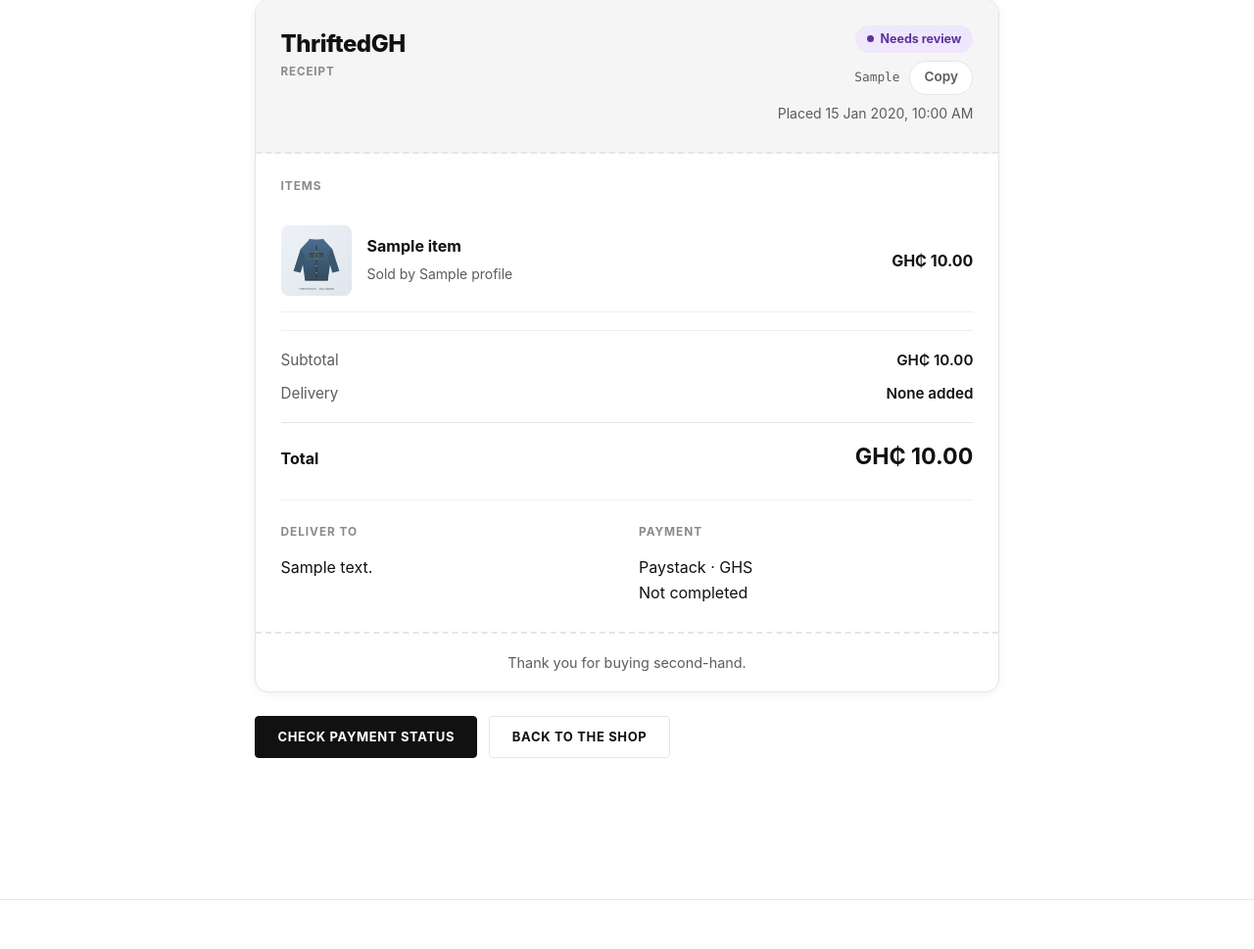
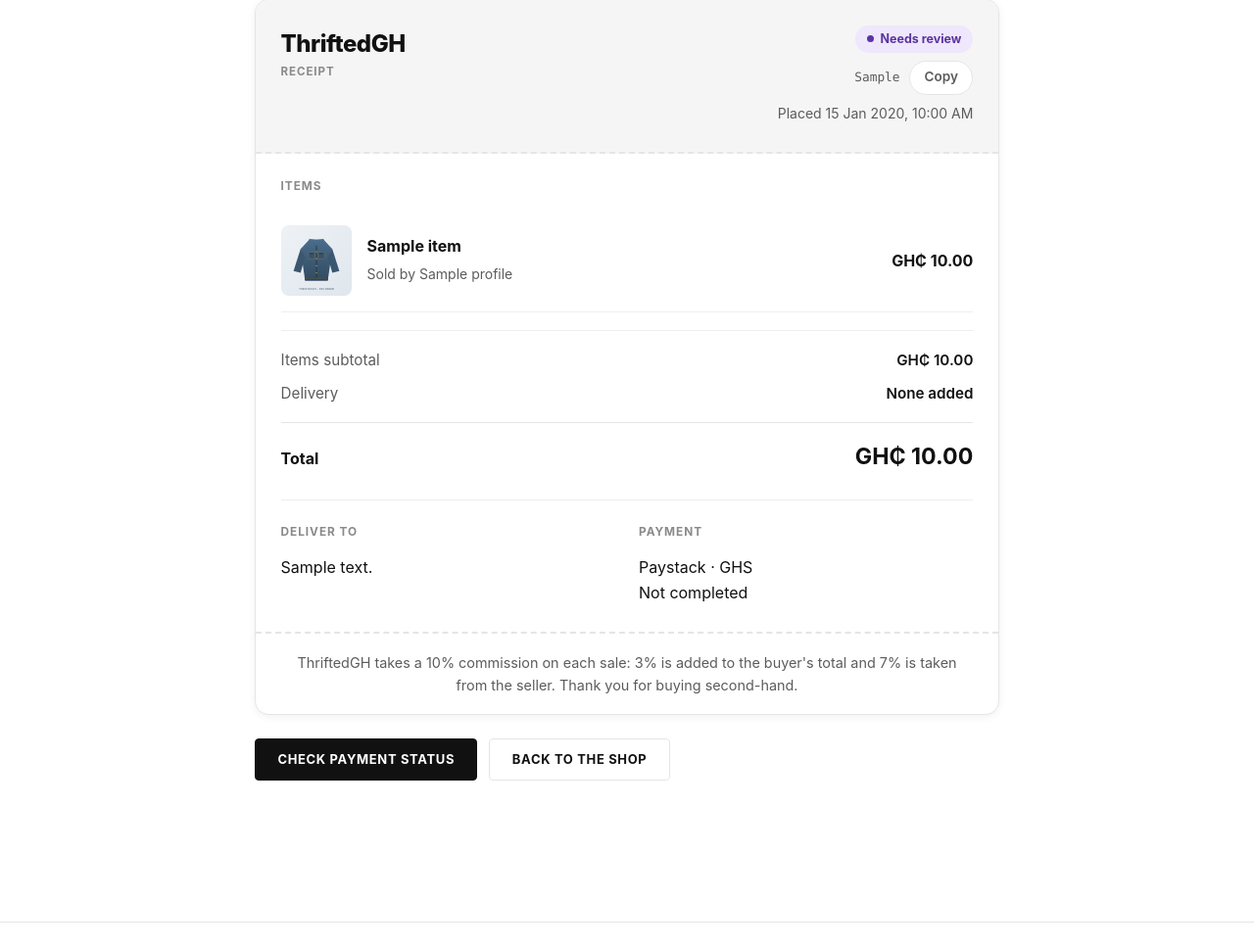
Before and after one commit to LotusTJ/E-Commerce-Team-Final-Project, a PHP site: page /ThriftedGH/views/buyer/orders.php?id=1 in a window 1280 px wide. Shown: the part 536-1505 px from the top of the page at 98% size. Run offline with PHP 8.4, Linux system fonts and the light colour scheme; the visitor is signed in with stand-in values (Sample User, id 1); tables that the repository leaves empty hold one stand-in row (values such as "Sample post").

Commit message:
Split commission: 3% buyer service fee, 7% seller commission

```diff
--- a/ThriftedGH/classes/CommerceModel.php
+++ b/ThriftedGH/classes/CommerceModel.php
@@ -16,4 +16,6 @@ abstract class CommerceModel {
         return (int)$parts[0] * 100 + (int)str_pad($parts[1] ?? '', 2, '0');
     }
     public static function money($cents) { return sprintf('%d.%02d', intdiv($cents, 100), $cents % 100); }
+    public static function buyerFee($cents) { return intdiv($cents * 3 + 50, 100); }
+    public static function sellerFee($cents) { return intdiv($cents * 7 + 50, 100); }
 }
--- a/ThriftedGH/classes/OrderClass.php
+++ b/ThriftedGH/classes/OrderClass.php
@@ -12,17 +12,18 @@ class OrderClass extends CommerceModel {
                 JOIN seller_profiles sp ON sp.seller_id=p.seller_id
                 WHERE c.user_id=? ORDER BY p.product_id FOR UPDATE",'i',[$userId]);
             if (!$items) throw new DomainException('Your cart is empty.');
-            $total=0;
+            $subtotal=0;
             foreach ($items as $p) {
                 $approved=$this->fetchOne("SELECT application_id FROM seller_applications WHERE user_id=? AND status='approved' LIMIT 1",'i',[$p['seller_user_id']]);
                 if (!$approved || $p['status']!=='available' || (int)$p['stock_quantity']!==1) throw new DomainException('An item is unavailable. Remove it from your cart and try again.');
-                $total+=self::cents($p['price']);
+                $subtotal+=self::cents($p['price']);
             }
+            $total=$subtotal+self::buyerFee($subtotal);
             if ($total<1 || $total>9999999999) throw new DomainException('The order total must be greater than zero and within the payment limit.');
             $ref='TGH-'.bin2hex(random_bytes(16));
             $id=$this->write("INSERT INTO orders (buyer_id,order_reference,total_amount,delivery_address,reservation_expires_at) VALUES (?,?,?,?,DATE_ADD(UTC_TIMESTAMP(),INTERVAL 15 MINUTE))",'isss',[$userId,$ref,self::money($total),trim($address)])['id'];
             foreach ($items as $p) {
-                $commission=intdiv(self::cents($p['price'])+5,10);
+                $commission=self::sellerFee(self::cents($p['price']));
                 $this->write('INSERT INTO order_items (order_id,product_id,seller_id,price_at_purchase,commission_amount,title_at_purchase) VALUES (?,?,?,?,?,?)','iiisss',[$id,$p['product_id'],$p['seller_id'],$p['price'],self::money($commission),$p['title']]);
                 $this->write("UPDATE products SET status='reserved',reservation_order_id=? WHERE product_id=?",'ii',[$id,$p['product_id']]);
             }
--- a/ThriftedGH/views/buyer/cart.php
+++ b/ThriftedGH/views/buyer/cart.php
@@ -30,12 +30,12 @@ $sellerCount=count(array_unique(array_column($items,'seller_id')));
 <?php endforeach; ?>
 </div>
 <aside class="tg-card tg-summary"><h2>Order summary</h2>
-<dl class="tg-rows"><div><dt>Subtotal (<?=count($items)?> <?=count($items)===1?'piece':'pieces'?>)</dt><dd>GH₵ <?=CommerceModel::money($total)?></dd></div><div><dt>Delivery fee</dt><dd>None added</dd></div></dl>
-<div class="tg-total"><span>Total</span><strong>GH₵ <?=CommerceModel::money($total)?></strong></div>
+<?php $fee=CommerceModel::buyerFee($total); $grand=$total+$fee; ?>
+<dl class="tg-rows"><div><dt>Subtotal (<?=count($items)?> <?=count($items)===1?'piece':'pieces'?>)</dt><dd>GH₵ <?=CommerceModel::money($total)?></dd></div><div><dt>Service fee (3%)</dt><dd>GH₵ <?=CommerceModel::money($fee)?></dd></div><div><dt>Delivery fee</dt><dd>None added</dd></div></dl>
+<div class="tg-total"><span>Total</span><strong>GH₵ <?=CommerceModel::money($grand)?></strong></div>
 <?php if(!$unavailable): ?><a class="btn btn-primary tg-block" href="<?=tgh_e($basePath)?>views/buyer/checkout.php">Continue to checkout</a>
 <?php else: ?><div class="tg-note tg-note-warn">Remove the unavailable pieces to continue.</div><?php endif; ?>
 <a class="tg-link-center" href="<?=tgh_e($basePath)?>views/public/shop.php">Keep browsing</a>
-<ul class="tg-ticks"><li>Pieces are only held once you start payment</li><li>Secure payment by Paystack</li><li>The seller ships after your payment is confirmed</li></ul>
 </aside>
 </div>
 <?php endif; ?>
--- a/ThriftedGH/views/components/orders_page.php
+++ b/ThriftedGH/views/components/orders_page.php
@@ -45,12 +45,13 @@ $titles=['buyer'=>'Your orders','seller'=>'Orders for your shop','admin'=>'Order
 <?php foreach($items as $item): ?>
 <div class="tg-line tg-line-receipt"><img class="tg-thumb" src="<?=tg_img($basePath,$item['image_path']??'')?>" alt=""><div class="tg-line-body"><h3><?=tgh_e($item['title_at_purchase']??('Product #'.$item['product_id']))?></h3><p class="tg-meta">Sold by <?=tgh_e($item['shop_name'])?></p><?php if($paid): ?><span class="tg-pill tg-pill-<?=tgh_e($item['fulfilment_status'])?>"><?=tgh_e(tg_fulfilment_label($item['fulfilment_status']))?></span><?php endif; ?></div><div class="tg-price"><?=tgh_e(tgh_format_price($item['price_at_purchase']))?></div></div>
 <?php endforeach; ?>
-<dl class="tg-rows tg-rows-receipt"><div><dt>Subtotal</dt><dd><?=tgh_e(tgh_format_price($detail['total_amount']))?></dd></div><div><dt>Delivery</dt><dd>None added</dd></div></dl>
+<?php $itemsCents=0; $sellerCents=0; foreach($items as $it){ $itemsCents+=CommerceModel::cents($it['price_at_purchase']); $sellerCents+=CommerceModel::cents($it['commission_amount']); } $feeCents=CommerceModel::cents($detail['total_amount'])-$itemsCents; ?>
+<dl class="tg-rows tg-rows-receipt"><div><dt>Items subtotal</dt><dd><?=tgh_e(tgh_format_price(CommerceModel::money($itemsCents)))?></dd></div><?php if($feeCents>0): ?><div><dt>Service fee (3%, paid by buyer)</dt><dd><?=tgh_e(tgh_format_price(CommerceModel::money($feeCents)))?></dd></div><?php endif; ?><div><dt>Delivery</dt><dd>None added</dd></div><?php if($scope==='admin' && $paid): ?><div><dt>Seller commission (7%, taken from seller)</dt><dd><?=tgh_e(tgh_format_price(CommerceModel::money($sellerCents)))?></dd></div><div><dt>Marketplace income (3% + 7%)</dt><dd><?=tgh_e(tgh_format_price(CommerceModel::money($feeCents+$sellerCents)))?></dd></div><?php endif; ?></dl>
 <div class="tg-total"><span><?=$paid?'Total paid':'Total'?></span><strong><?=tgh_e(tgh_format_price($detail['total_amount']))?></strong></div>
 <div class="tg-two"><div><h2 class="tg-section-h">Deliver to</h2><p class="tg-address"><?=nl2br(tgh_e($detail['delivery_address']))?></p></div>
 <div><h2 class="tg-section-h">Payment</h2><p class="tg-address">Paystack · GHS<br><?=$paid?'Verified by Paystack':($pending?'Awaiting confirmation':'Not completed')?></p></div></div>
 </div>
-<footer class="tg-receipt-foot">Thank you for buying second-hand.</footer>
+<footer class="tg-receipt-foot">ThriftedGH takes a 10% commission on each sale: 3% is added to the buyer's total and 7% is taken from the seller. Thank you for buying second-hand.</footer>
 </article>
 
 <div class="tg-actions tg-noprint">
@@ -70,7 +71,7 @@ $titles=['buyer'=>'Your orders','seller'=>'Orders for your shop','admin'=>'Order
 <div class="tg-card tg-sale-item">
 <div class="tg-line tg-line-receipt"><img class="tg-thumb" src="<?=tg_img($basePath,$item['image_path']??'')?>" alt=""><div class="tg-line-body"><h3><?=tgh_e($item['title_at_purchase']??('Product #'.$item['product_id']))?></h3><p class="tg-meta"><?=tgh_e($item['shop_name'])?></p><span class="tg-pill tg-pill-<?=tgh_e($item['fulfilment_status'])?>"><?=tgh_e(tg_fulfilment_label($item['fulfilment_status']))?></span></div><div class="tg-price"><?=tgh_e(tgh_format_price($item['price_at_purchase']))?></div></div>
 <?php tg_timeline(['Paid','Preparing','Shipped','Delivered'],1+$rank); ?>
-<dl class="tg-rows"><div><dt>Sale price</dt><dd><?=tgh_e(tgh_format_price($item['price_at_purchase']))?></dd></div><div><dt>Marketplace commission</dt><dd>− <?=tgh_e(tgh_format_price($item['commission_amount']))?></dd></div></dl>
+<dl class="tg-rows"><div><dt>Sale price</dt><dd><?=tgh_e(tgh_format_price($item['price_at_purchase']))?></dd></div><div><dt>Marketplace commission (7%)</dt><dd>− <?=tgh_e(tgh_format_price($item['commission_amount']))?></dd></div></dl>
 <div class="tg-total"><span>You earn</span><strong><?=tgh_e(tgh_format_price(CommerceModel::money($sellerNet)))?></strong></div>
 <?php if($scope==='seller' && $next): ?><form method="post" action="<?=tgh_e(tgh_url('actions/fulfil_order_action.php'))?>" class="tg-actions"><?=tgh_csrf_field()?><input type="hidden" name="item_id" value="<?=(int)$item['order_item_id']?>"><button class="btn btn-primary" name="status" value="<?=tgh_e($next)?>" data-busy="Updating…">Mark as <?=tgh_e(['processing'=>'being prepared','shipped'=>'shipped','delivered'=>'delivered'][$next])?></button></form><?php endif; ?>
 </div>
```
Also changed, not shown: ThriftedGH/MEMBER4_SETUP.md (+1 -1 lines), ThriftedGH/tests/commerce_test.php (+4 -4 lines), ThriftedGH/views/buyer/checkout.php (+4 -3 lines).
